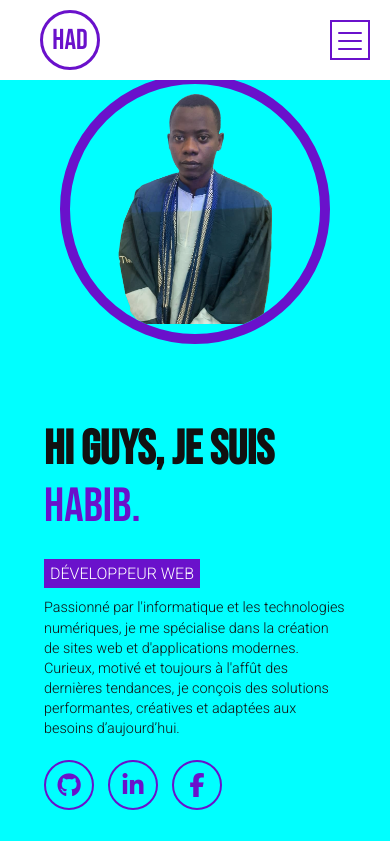
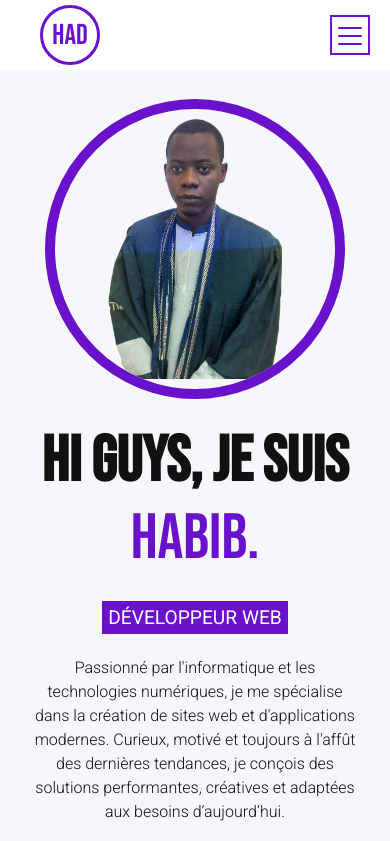
Before and after one commit to habibadama/had-portfolio, a plain HTML site: page index.html in a window 390 px wide. Shown: the top 841 px of the page. Drawn offline with Linux system fonts and the light colour scheme.

Commit message:
Mise en forme et responsive design : 4e partie

```diff
--- a/style.css
+++ b/style.css
@@ -602,31 +602,31 @@ footer {
   transition: width 1s ease-out;
 }
 
-@media (max-width: 953px) {
-  body{
-    background-color: aqua;
+@media (max-width: 1100px) {
+  body {
+    /* background-color: aqua; */
   }
-  section:not(:first-of-type) {
-    margin: 0 20px 70px;
+
+#main-container {
+    padding: 10px;
+}
+  nav {
+    height: 70px;
   }
 
   .my_picture {
-    max-width: 270px;
+    max-width: 300px;
   }
 
   .profil-intro {
-    max-width: 450px;
+    max-width: 500px;
   }
-.profil-title {
-    font-size: 1rem;
-    margin: 10px 0;
-    font-weight: 300;
 
-}
   .home-container {
     padding: 24px;
     min-height: 100vh;
-    gap: 1rem;
+    gap: 10px;
+    height: 70vh;
   }
 
   .profil-intro h1 {
@@ -634,8 +634,8 @@ footer {
   }
 
   .profil-intro p {
-    font-size: 0.9rem;
-    line-height: 1.4;
+    font-size: 1rem;
+    line-height: 1.5;
   }
 
   /* ABOUT */
@@ -649,19 +649,20 @@ footer {
 /* MEDI QUERIES */
 
 @media (max-width: 768px) {
-/* body{
-  background-color: red;
-} */
-  /* section:not(:first-of-type) {
+  body{
+  /* background-color: red; */
+}
+
+section:not(:first-of-type) {
     margin: 0 10px 60px;
-    border: 2px solid red;
+    /* border: 2px solid red; */
   }
 
   section>h2 {
     font-size: 4rem;
     font-weight: 400;
-  } */
-/*
+  }
+
   .home-container {
     justify-content: center;
     margin-top: 7rem;
@@ -684,8 +685,7 @@ footer {
 
 .social_icons {
   justify-content: center;
-} */
-
+}
   .menu-toggle {
     display: flex;
     flex-direction: column;
```
Also changed, not shown: images/clone_site_microsoft_1.PNG (deleted), images/clone_site_microsoft_4.PNG (deleted), 3 other files. Lines whose indentation alone changed are shown as unchanged.
